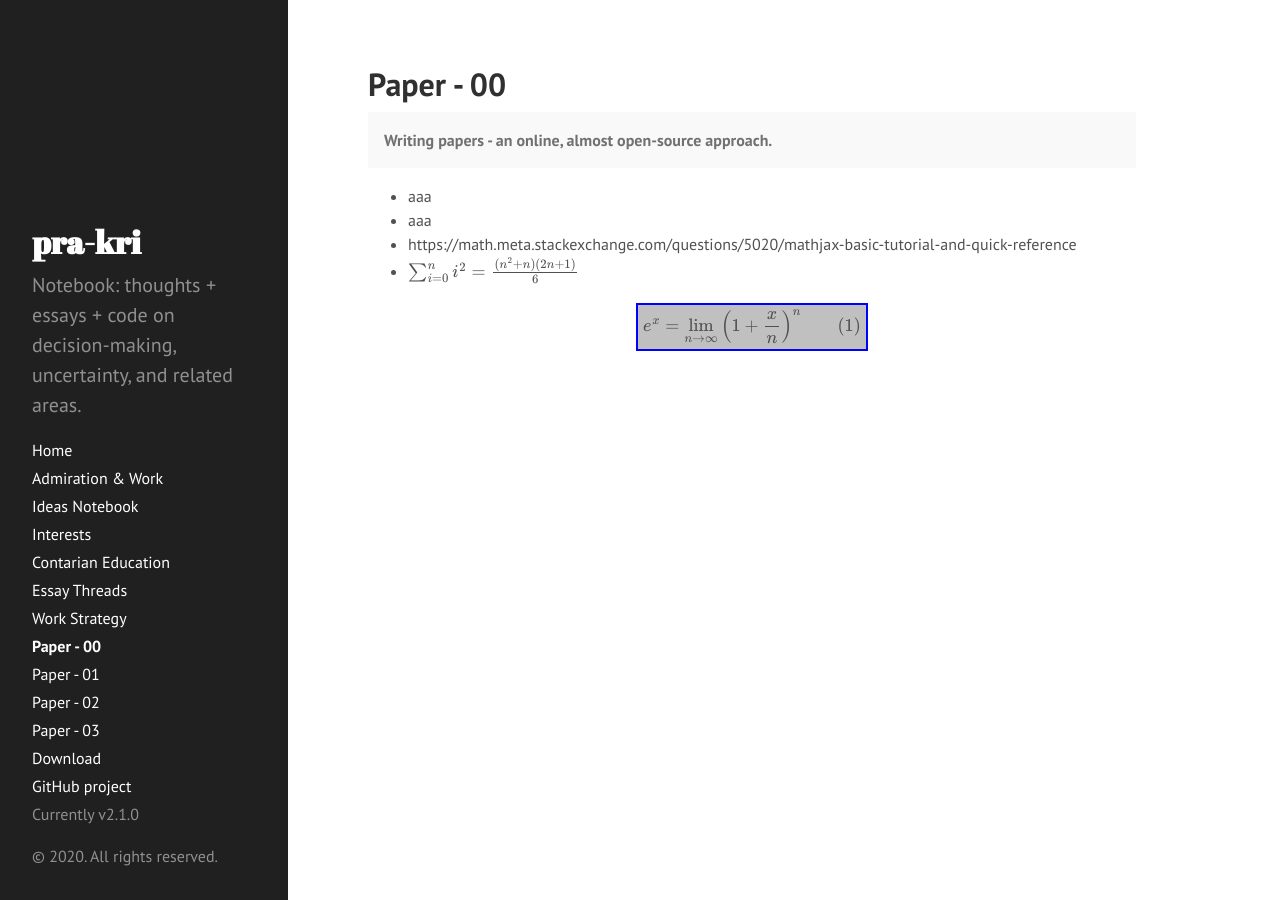
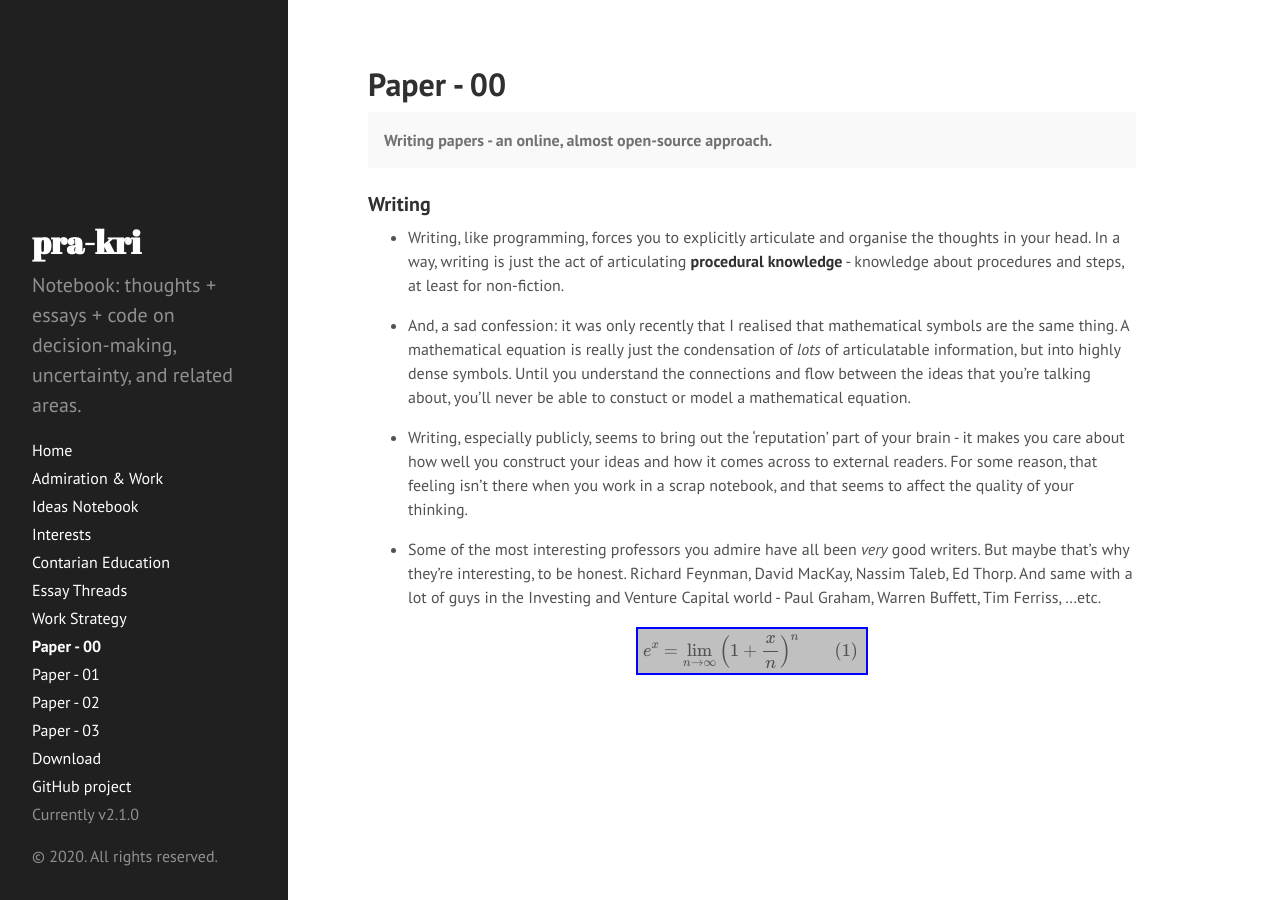
Before and after one commit to pra-kri/pra-kri.github.io, a Jekyll site: the page built from paper00.md, in a window 1280 px wide. Built offline with Jekyll 4.4.1, drawn with Linux system fonts in a browser that asks for light colours; formulas are drawn with MathJax 3.

Commit message:
Update paper00.md

```diff
--- a/paper00.md
+++ b/paper00.md
@@ -7,10 +7,15 @@ title: Paper - 00
   <b>Writing papers - an online, almost open-source approach.</b> <br>
 </p>
 
-* aaa
-* aaa
-* https://math.meta.stackexchange.com/questions/5020/mathjax-basic-tutorial-and-quick-reference
-* $\sum_{i=0}^n i^2 = \frac{(n^2+n)(2n+1)}{6}$
+### Writing
+
+* Writing, like programming, forces you to explicitly articulate and organise the thoughts in your head. In a way, writing is just the act of articulating **procedural knowledge** - knowledge about procedures and steps, at least for non-fiction.
+
+* And, a sad confession: it was only recently that I realised that mathematical symbols are the same thing. A mathematical equation is really just the condensation of *lots* of articulatable information, but into highly dense symbols. Until you understand the connections and flow between the ideas that you're talking about, you'll never be able to constuct or model a mathematical equation.
+
+* Writing, especially publicly, seems to bring out the 'reputation' part of your brain - it makes you care about how well you construct your ideas and how it comes across to external readers. For some reason, that feeling isn't there when you work in a scrap notebook, and that seems to affect the quality of your thinking.
+
+* Some of the most interesting professors you admire have all been *very* good writers. But maybe that's why they're interesting, to be honest. Richard Feynman, David MacKay, Nassim Taleb, Ed Thorp. And same with a lot of guys in the Investing and Venture Capital world - Paul Graham, Warren Buffett, Tim Ferriss, ...etc.
 
 
 
```
